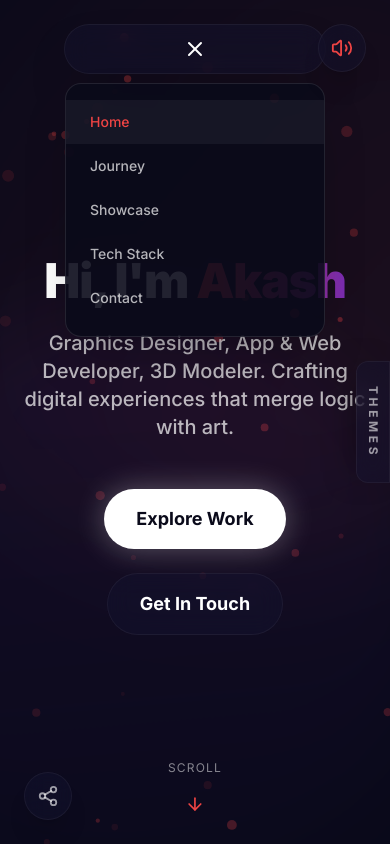
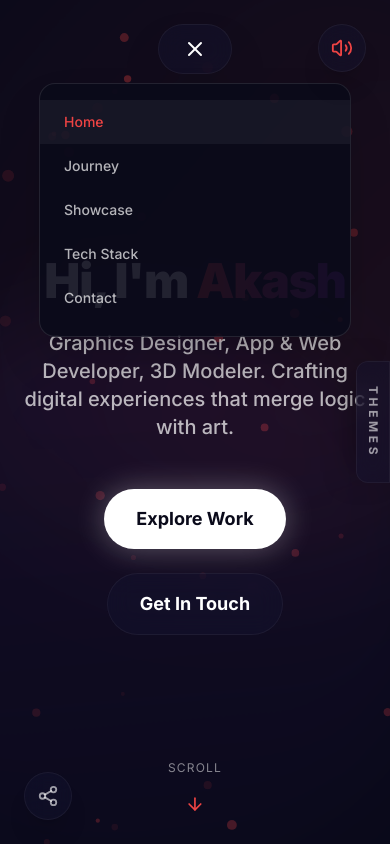
Before and after one commit to akash-exe-19/Portfolio, a React (Vite) app: page / in a window 390 px wide. Both pictures are taken after a click on the button 195 px from the left and 49 px from the top of the page. Shown: the top 844 px of the page. Built offline with nearby package versions, Linux system fonts and the light colour scheme.

Commit message:
fix: shrink navbar to pill shape on mobile to prevent overlap with music player

```diff
--- a/src/components/Navbar.jsx
+++ b/src/components/Navbar.jsx
@@ -1,5 +1,5 @@
 import { useState, useEffect } from "react";
-import { motion } from "framer-motion";
+import { motion, AnimatePresence } from "framer-motion";
 import { Menu, X } from "lucide-react";
 
 const navLinks = [
@@ -59,7 +59,7 @@ const Navbar = () => {
 
   return (
     <nav
-      className="fixed top-6 left-1/2 -translate-x-1/2 z-50 transition-all duration-500 rounded-full glass-panel bg-primary-900/60 backdrop-blur-md border border-white/10 px-6 md:px-12 py-3 md:py-4 shadow-2xl hover:shadow-[0_0_40px_-10px_color-mix(in_srgb,var(--color-accent-blue)_40%,transparent)] w-[calc(100%-8rem)] md:w-[600px] flex justify-center"
+      className="fixed top-6 left-1/2 -translate-x-1/2 z-50 transition-all duration-500 rounded-full glass-panel bg-primary-900/60 backdrop-blur-md border border-white/10 px-6 md:px-12 py-3 md:py-4 shadow-2xl hover:shadow-[0_0_40px_-10px_color-mix(in_srgb,var(--color-accent-blue)_40%,transparent)] w-auto md:w-[600px] flex justify-center"
     >
       <div className="flex justify-center items-center w-full">
         {/* Desktop Nav */}
@@ -88,7 +88,7 @@ const Navbar = () => {
 
         {/* Mobile Nav Toggle */}
         <button
-          className="md:hidden text-white focus:outline-none cursor-pointer"
+          className="md:hidden text-white focus:outline-none cursor-pointer flex items-center justify-center"
           onClick={() => setIsOpen(!isOpen)}
         >
           {isOpen ? <X size={24} /> : <Menu size={24} />}
@@ -96,11 +96,13 @@ const Navbar = () => {
       </div>
 
       {/* Mobile Nav Menu */}
+      <AnimatePresence>
         {isOpen && (
           <motion.div
             initial={{ opacity: 0, y: -20, scale: 0.95 }}
             animate={{ opacity: 1, y: 0, scale: 1 }}
-          className="absolute top-[120%] left-0 w-full bg-primary-900/90 backdrop-blur-lg border border-white/10 rounded-2xl md:hidden flex flex-col py-4 shadow-2xl overflow-hidden"
+            exit={{ opacity: 0, y: -20, scale: 0.95 }}
+            className="absolute top-[120%] left-1/2 -translate-x-1/2 w-[80vw] sm:w-[300px] bg-primary-900/90 backdrop-blur-lg border border-white/10 rounded-2xl md:hidden flex flex-col py-4 shadow-2xl overflow-hidden"
           >
           {navLinks.map((link) => (
             <a
@@ -116,6 +118,7 @@ const Navbar = () => {
           ))}
         </motion.div>
         )}
+      </AnimatePresence>
     </nav>
   );
 };
```
Lines whose indentation alone changed are shown as unchanged.
